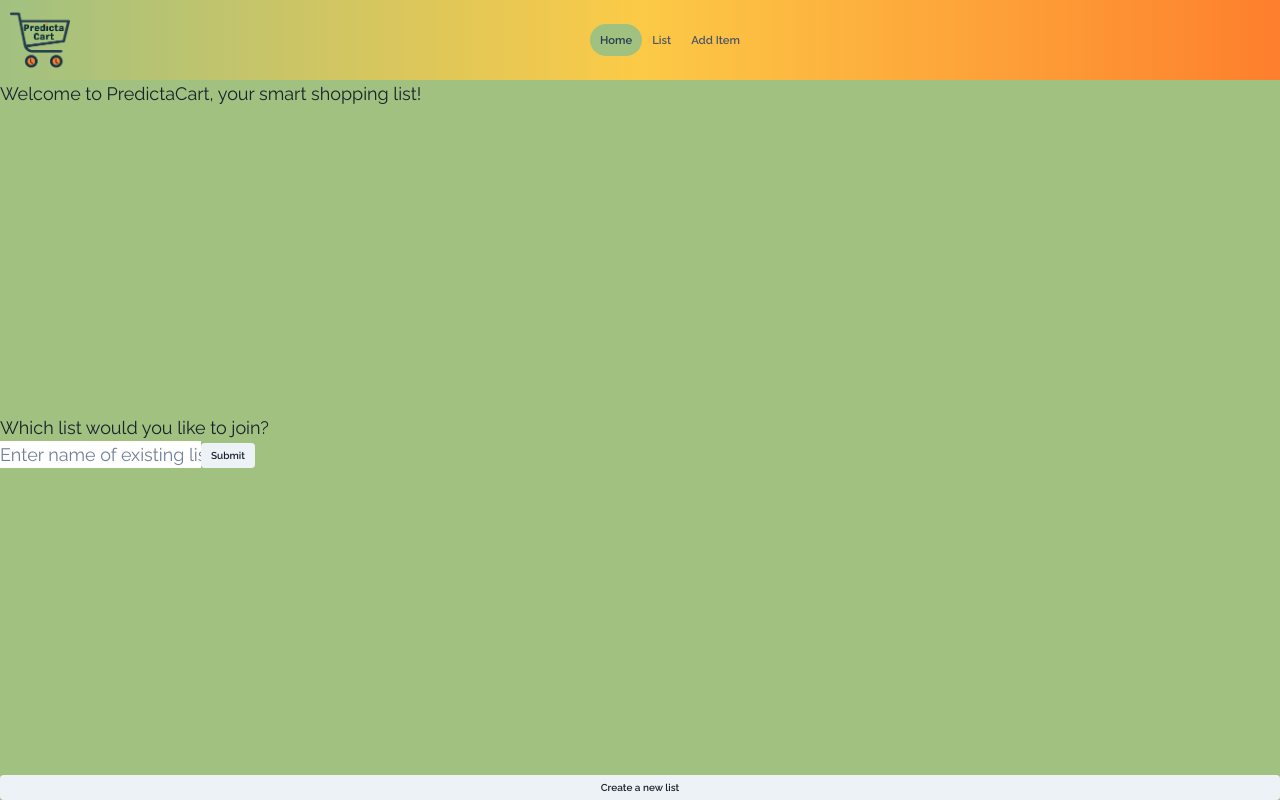
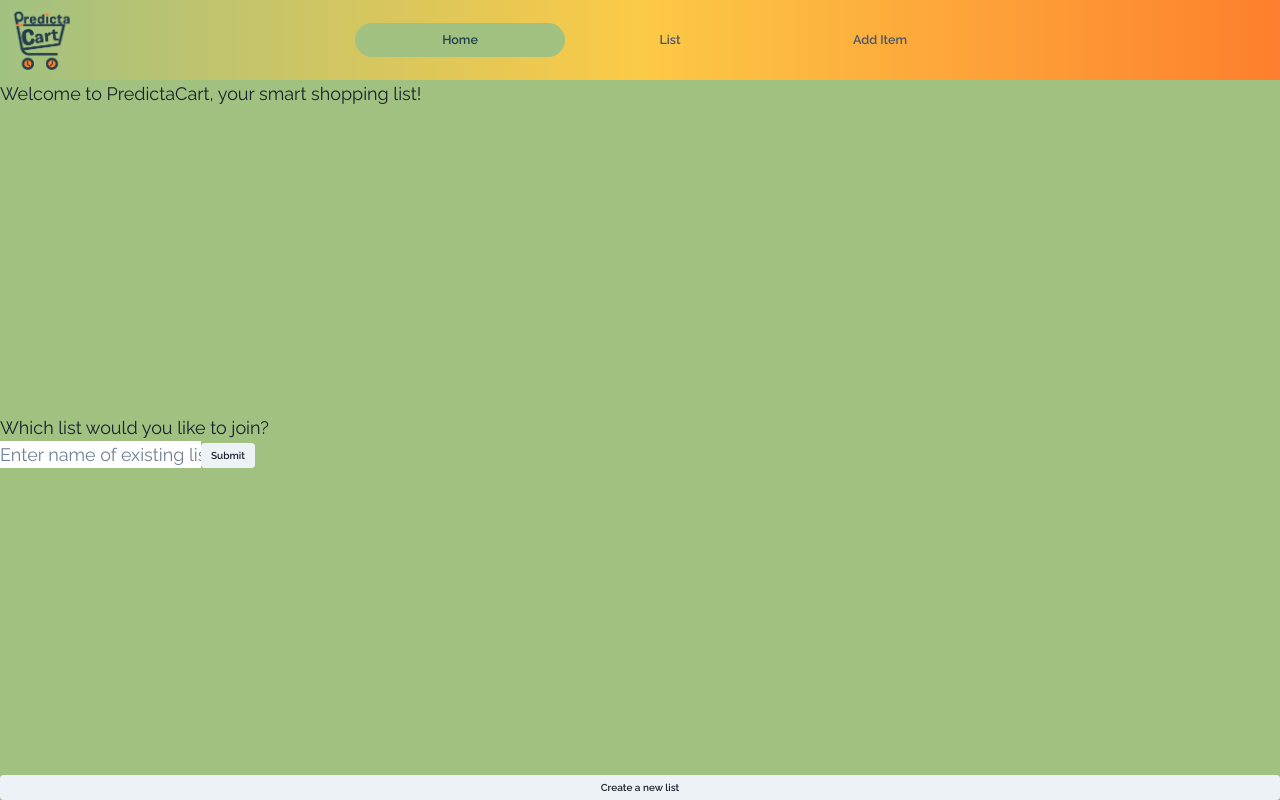
Before and after one commit to the-collab-lab/tcl-62-smart-shopping-list, a React (Vite) app: page / in a window 1280 px wide. Built offline with nearby package versions, Linux system fonts and the light colour scheme; a web font is replaced by a local one.

Commit message:
Resizes logoand resizes navigation tabs. Fixes navigation tab selection

```diff
--- a/src/views/Layout.jsx
+++ b/src/views/Layout.jsx
@@ -1,5 +1,5 @@
 // LIBRARY IMPORTS
-import { Outlet, NavLink } from 'react-router-dom';
+import { Outlet, NavLink, useLocation } from 'react-router-dom';
 import {
 	Flex,
 	Box,
@@ -15,6 +15,23 @@ import {
 import logo from '../images/PredictaCartLogo.png';
 
 export function Layout() {
+	const location = useLocation();
+	let tabIndex;
+
+	switch (location.pathname) {
+		case '/':
+			tabIndex = 0;
+			break;
+		case '/list':
+			tabIndex = 1;
+			break;
+		case '/add-item':
+			tabIndex = 2;
+			break;
+		default:
+			tabIndex = 0;
+	}
+
 	return (
 		<Flex direction="column" h="100vh">
 			<Flex
@@ -29,20 +46,38 @@ export function Layout() {
 					<Image src={logo} alt="PredictaCart Logo" h="60px" />
 				</Link>
 
-				<Center>
-					<Tabs variant="soft-rounded" size="lg">
-						<TabList>
-							<Tab _selected={{ color: 'brand.navy', bg: 'brand.light_green' }}>
+				<Center w={['100%', '50%']}>
+					<Tabs
+						variant="soft-rounded"
+						size="lg"
+						w="100%"
+						direction={['column', 'row']}
+						index={tabIndex}
+					>
+						<TabList w="100%">
+							<Tab
+								flex="1"
+								fontSize="xl"
+								_selected={{ color: 'brand.navy', bg: 'brand.light_green' }}
+							>
 								<Link as={NavLink} to="/">
 									Home
 								</Link>
 							</Tab>
-							<Tab _selected={{ color: 'brand.navy', bg: 'brand.light_green' }}>
+							<Tab
+								flex="1"
+								fontSize="xl"
+								_selected={{ color: 'brand.navy', bg: 'brand.light_green' }}
+							>
 								<Link as={NavLink} to="/list">
 									List
 								</Link>
 							</Tab>
-							<Tab _selected={{ color: 'brand.navy', bg: 'brand.light_green' }}>
+							<Tab
+								flex="1"
+								fontSize="xl"
+								_selected={{ color: 'brand.navy', bg: 'brand.light_green' }}
+							>
 								<Link as={NavLink} to="/add-item">
 									Add Item
 								</Link>
```
Also changed, not shown: src/images/PredictaCartLogo.png, src/images/PredictaCartLogoSmall.png (added).
